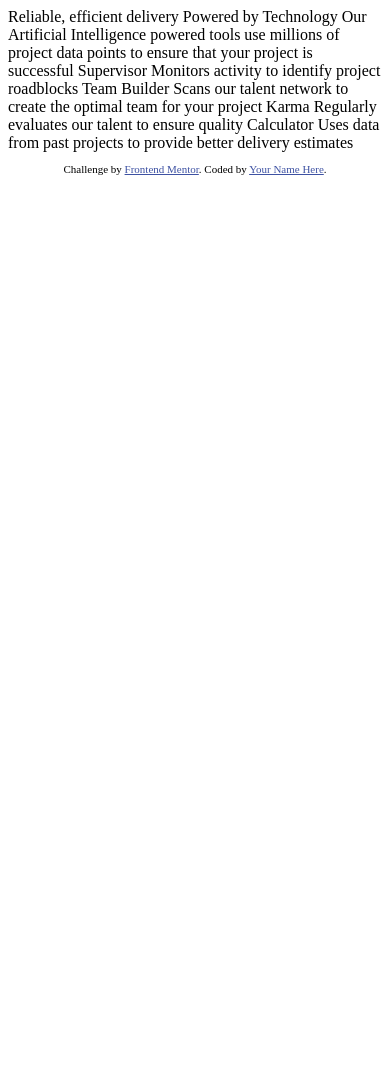
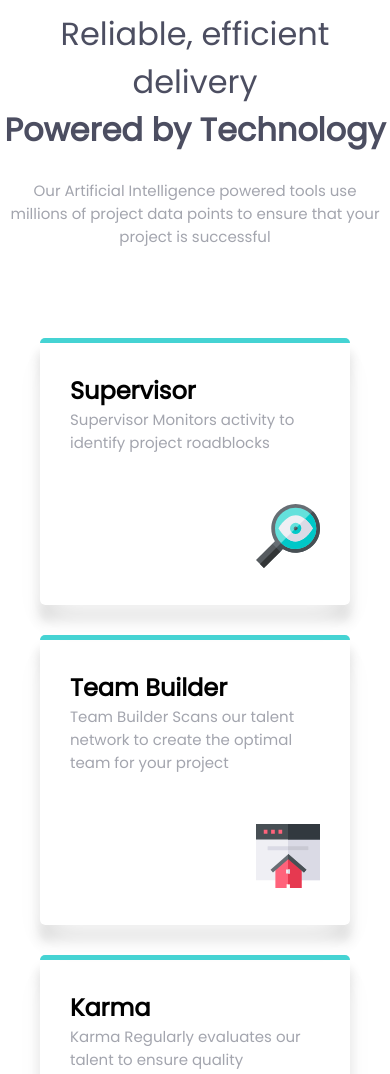
Before and after one commit to GitHubMarcelNoack/frontend-mentor-fourcardfeaturesection, a plain HTML site: page index.html in a window 390 px wide. Shown: the top 1074 px of the page. Before the commit the page ends 844 px from the top, so only its background shows below. Drawn offline with Linux system fonts and the light colour scheme.

Commit message:
finish mobile design

```diff
--- /dev/null
+++ b/css/styles.css
@@ -0,0 +1,81 @@
+@import url('https://fonts.googleapis.com/css?family=Poppins&display=swap');
+
+:root {
+  --primary-red: hsl(0, 78%, 62%);
+  --primary-cyan: hsl(180, 62%, 55%);
+  --primary-orange: hsl(34, 97%, 64%);
+  --primary-blue: hsl(212, 86%, 64%);
+
+  --neutral-dark-blue: hsl(234, 12%, 34%);
+  --neutral-gray-blue: hsl(229, 6%, 66%);
+  --neutral-light-gray: hsl(0, 0%, 98%);
+}
+
+* {
+  box-sizing: border-box;
+  margin: 0;
+  padding: 0;
+  font-family: 'Poppins', sans-serif;
+}
+
+.container {
+  min-width: 375px;
+  display: flex;
+  flex-direction: column;
+  justify-content: center;
+  align-items: center;
+}
+
+header {
+  text-align: center;
+  margin-top: 10px;
+  margin-bottom: 50px;
+}
+
+header h1 {
+  font-weight: 200;
+  color: var(--neutral-dark-blue);
+  margin-bottom: 25px;
+}
+
+header h1 span {
+  font-weight: 600;
+}
+
+header p {
+  font-weight: 200;
+  font-size: 15px;
+  margin-left: 10px;
+  margin-right: 10px;
+  color: var(--neutral-gray-blue);
+}
+
+.content {
+  display: grid;
+  grid-template-columns: auto;
+  padding: 40px;
+  gap: 30px;
+}
+
+.card {
+  display: flex;
+  flex-direction: column;
+  border-radius: 5px;
+  box-shadow: 0 19px 38px var(--neutral-light-gray), 0 15px 12px rgba(0, 0, 0, 0.22);
+  border-top: 5px solid var(--primary-cyan);
+  padding: 30px;
+}
+
+.card-description {
+  font-size: 15px;
+  color: var(--neutral-gray-blue);
+}
+
+.card-media {
+  margin-top: 50px;
+  align-self: flex-end;
+}
+
+/* Desktop style */
+@media only screen and (min-width: 375px) {
+}
--- a/index.html
+++ b/index.html
@@ -1,45 +1,108 @@
 <!DOCTYPE html>
 <html lang="en">
   <head>
-  <meta charset="UTF-8">
-  <meta name="viewport" content="width=device-width, initial-scale=1.0"> <!-- displays site properly based on user's device -->
+    <meta charset="UTF-8" />
+    <meta name="viewport" content="width=device-width, initial-scale=1.0" />
+    <!-- displays site properly based on user's device -->
 
-  <link rel="icon" type="image/png" sizes="32x32" href="./images/favicon-32x32.png">
+    <link rel="icon" type="image/png" sizes="32x32" href="./images/favicon-32x32.png" />
+    <link rel="stylesheet" href="./css/styles.css" />
 
     <title>Frontend Mentor | Four card feature section</title>
 
     <!-- Feel free to remove these styles or customise in your own stylesheet 👍 -->
     <style>
-    .attribution { font-size: 11px; text-align: center; }
-    .attribution a { color: hsl(228, 45%, 44%); }
+      .attribution {
+        font-size: 11px;
+        text-align: center;
+      }
+      .attribution a {
+        color: hsl(228, 45%, 44%);
+      }
     </style>
   </head>
   <body>
-
-  Reliable, efficient delivery
-  Powered by Technology
-
-  Our Artificial Intelligence powered tools use millions of project data points
-  to ensure that your project is successful
-
-  Supervisor
-  Monitors activity to identify project roadblocks
-
-  Team Builder
-  Scans our talent network to create the optimal team for your project
-
-  Karma
-  Regularly evaluates our talent to ensure quality
-
-  Calculator
-  Uses data from past projects to provide better delivery estimates
-
-
+    <div class="container">
+      <!-- Header with title and description -->
+      <header>
+        <h1>Reliable, efficient delivery</br><span>Powered by Technology</span></h1>
+        <p class="description">
+          Our Artificial Intelligence powered tools use millions of project data points to ensure that your project is
+          successful
+        </p>
+      </header>
+      <!-- Main Content -->
+      <main>
+        <!-- Grid Container -->
+        <div class="content">
+          <!-- Grid Items -->
+          <div class="card">
+            <div class="card-title">
+              <h2>Supervisor</h2>
+            </div>
+            <div class="card-description">
+              Supervisor Monitors activity to identify project roadblocks
+            </div>
+            <div class="card-media">
+              <img src="./images/icon-supervisor.svg" alt="Supervisor">
+            </div>
+          </div>
+          <div class="card">
+            <div class="card-title">
+              <h2>Team Builder</h2>
+            </div>
+            <div class="card-description">
+              Team Builder Scans our talent network to
+              create the optimal team for your project
+            </div>
+            <div class="card-media">
+              <img src="./images/icon-team-builder.svg" alt="Team-Builder">
+            </div>
+          </div>
+          <div class="card">
+            <div class="card-title">
+              <h2>Karma</h2>
+            </div>
+            <div class="card-description">
+              Karma Regularly evaluates our talent to ensure quality
+            </div>
+            <div class="card-media">
+              <img src="./images/icon-karma.svg" alt="Karma">
+            </div>
+          </div>
+          <div class="card">
+            <div class="card-title">
+              <h2>Calculator</h2>
+            </div>
+            <div class="card-description">
+              Calculator Uses data from past projects to provide better delivery estimates
+            </div>
+            <div class="card-media">
+              <img src="./images/icon-calculator.svg" alt="Calculator">
+            </div>
+          </div>
+          <div class="card">
+            <div class="card-title">
+              <h2>Supervisor</h2>
+            </div>
+            <div class="card-description">
+              Supervisor Monitors activity to identify project roadblocks
+            </div>
+            <div class="card-media">
+              <img src="./images/icon-supervisor.svg" alt="Supervisor">
+            </div>
+          </div>
+        </div>
+      </main>
+      <!-- Footer notes -->
       <footer>
         <p class="attribution">
-      Challenge by <a href="https://www.frontendmentor.io?ref=challenge" target="_blank">Frontend Mentor</a>.
-      Coded by <a href="#">Your Name Here</a>.
+          Challenge by
+          <a href="https://www.frontendmentor.io/challenges/four-card-feature-section-weK1eFYK" target="_blank"
+            >Frontend Mentor</a
+          >. Coded by <a href="#">Marcel Noack</a>.
         </p>
       </footer>
+    </div>
   </body>
 </html>
```
Lines whose indentation alone changed are shown as unchanged.
